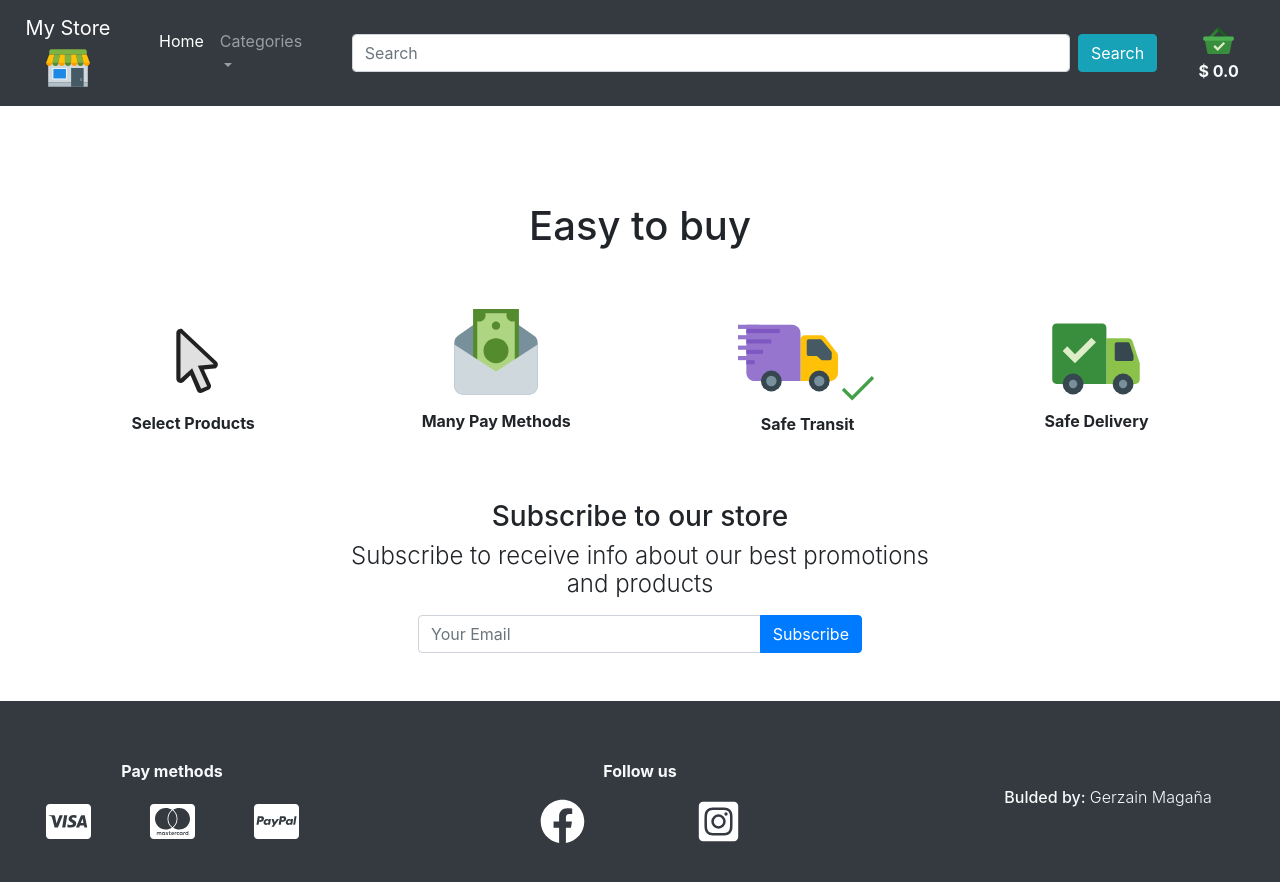
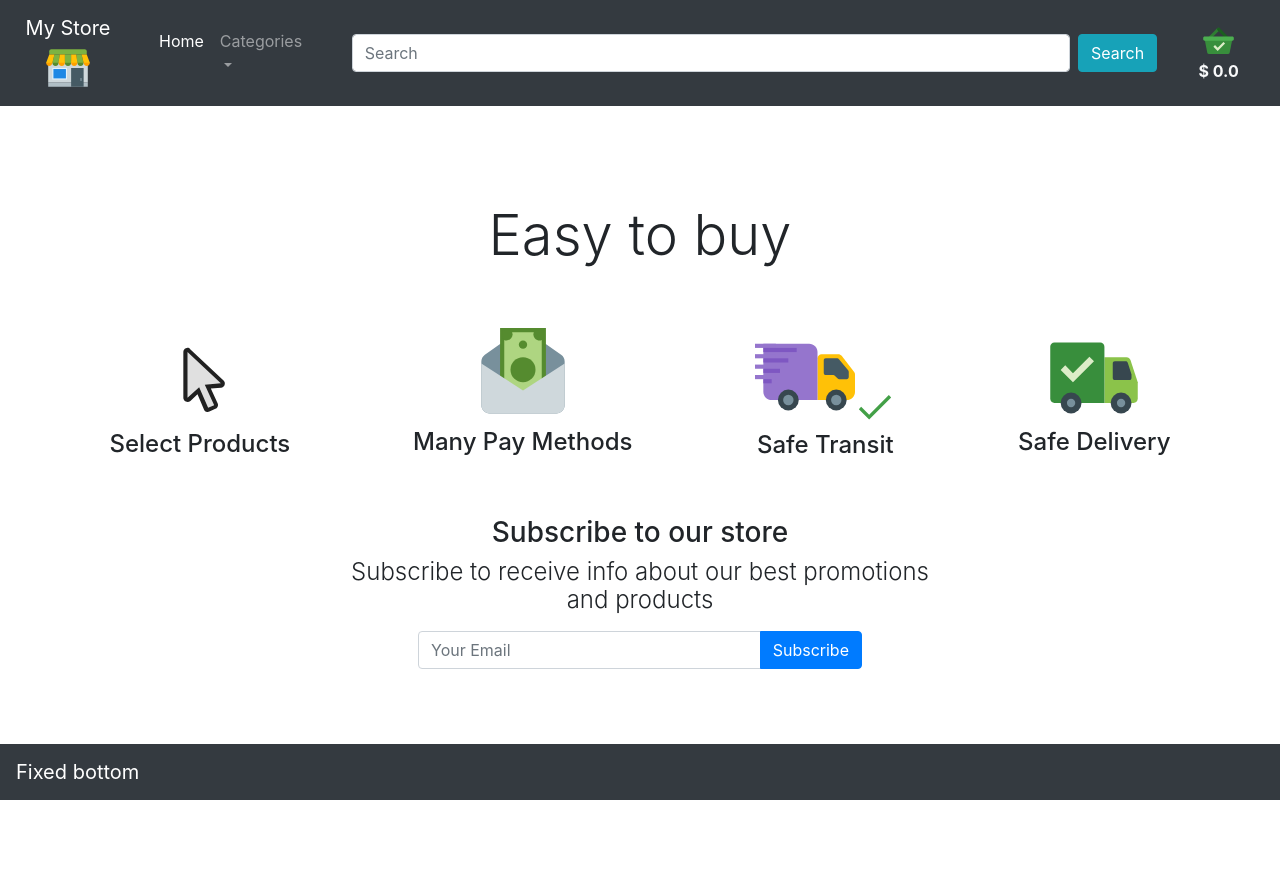
Before and after one commit to vmagana3/ecommerceredux, a React (Create React App) app: page / in a window 1280 px wide. Shown: the top 882 px of the page. After the commit the page ends 800 px from the top, so only its background shows below. Built offline with nearby package versions, Linux system fonts and the light colour scheme.

Commit message:
Redux and saga configured

```diff
--- a/package.json
+++ b/package.json
@@ -13,6 +13,7 @@
     "react-router-dom": "^6.3.0",
     "react-scripts": "5.0.1",
     "redux": "^4.2.0",
+    "redux-saga": "^1.1.3",
     "web-vitals": "^2.1.4"
   },
   "scripts": {
--- a/src/App.js
+++ b/src/App.js
@@ -1,9 +1,15 @@
+//Redux
+import { Provider } from "react-redux";
+//Store
+import store from "./Redux/store";
 //Components
 import Main from "./Route/Main";
 
 function App() {
   return (
-    <Main/>
+    <Provider store={store}>
+      <Main/>
+    </Provider>
   );
 }
 
--- a/src/Components/Footer.jsx
+++ b/src/Components/Footer.jsx
@@ -1,29 +1,8 @@
 import {FaCcVisa, FaCcMastercard, FaCcPaypal, FaFacebook, FaInstagramSquare } from 'react-icons/fa';
 export default function Footer(){
     return(
-        <nav className="navbar navbar-dark bg-dark d-flex justify-content-evenly text-light" style={{minHeight:'25vh'}}>
-
-            <div className="w-25 d-flex flex-column justify-content-center align-items-center">
-                <p className='font-weight-bold'>Pay methods</p>
-                <div className='d-flex justify-content-around w-100'>
-                    <FaCcVisa color='white' size={45}/>
-                    <FaCcMastercard  color='white' size={45}/>
-                    <FaCcPaypal  color='white' size={45}/>
-                </div>
-            </div>
-
-            <div className="d-flex flex-column justify-content-center align-items-center w-25">
-                <p className='font-weight-bold'>Follow us</p>
-                <div className='d-flex justify-content-around w-100'>
-                    <FaFacebook color='white' size={45}/>
-                    <FaInstagramSquare  color='white' size={45}/>
-                </div>
-            </div>
-
-
-            <div className="w-25 d-flex flex-column justify-content-center align-items-center">
-                <h6>Bulded by: <span className='font-weight-light'>Gerzain Magaña</span></h6>
-            </div>
+        <nav class="navbar fixed-bottom navbar-dark bg-dark">
+            <a class="navbar-brand" href="#">Fixed bottom</a>
         </nav>
     );
 };
--- a/src/Components/Home/HowTo.jsx
+++ b/src/Components/Home/HowTo.jsx
@@ -4,18 +4,18 @@ export default function HowTo(){
         <div className="d-flex flex-column justify-content-center align-items-center w-100 mt-5">
 
             <div className='mb-5'>
-                <h1>Easy to buy</h1>
+                <h1 className='display-4'>Easy to buy</h1>
             </div>
 
             <div className='d-flex justify-content-around w-100 font-weight-bold'>
                 <div className="d-flex flex-column align-items-center justify-content-around">
                     <FcCursor size={100}/>
-                    <p>Select Products</p>
+                    <h4>Select Products</h4>
                 </div>
 
                 <div className="d-flex flex-column align-items-center justify-content-center">
                     <FcMoneyTransfer size={100}/>
-                    <p>Many Pay Methods</p>
+                    <h4>Many Pay Methods</h4>
                 </div>
 
                 <div className="d-flex flex-column align-items-center justify-content-center">
@@ -23,12 +23,12 @@ export default function HowTo(){
                         <FcInTransit size={100}/>
                         <FcCheckmark size={40}/>
                     </div>
-                    <p>Safe Transit</p>
+                    <h4>Safe Transit</h4>
                 </div>
 
                 <div className="d-flex flex-column align-items-center justify-content-center">
                     <FcShipped size={100}/>
-                    <p>Safe Delivery</p>
+                    <h4>Safe Delivery</h4>
                 </div>
             </div>
         </div>
--- /dev/null
+++ b/src/Redux/actions.js
@@ -0,0 +1,25 @@
+import {TYPE} from './types';
+
+export default{
+    //Product actions
+    getApiProducts: (payload)=>({
+        type: TYPE.SAGA_GET_PRODUCTS,
+        payload
+    }),
+
+    setProducts: (payload)=>({
+        type:TYPE.SET_PRODUCTS,
+        payload
+    }),
+
+    //Categories actions
+    getApiProducts: (payload)=>({
+        type: TYPE.SAGA_GET_PRODUCTS,
+        payload,
+    }),
+
+    setCategores: (payload)=>({
+        type:TYPE.SAGA_GET_PRODUCTS,
+        payload,
+    })
+};
--- /dev/null
+++ b/src/Redux/rootReducer.js
@@ -0,0 +1,42 @@
+import {TYPE} from './types';
+
+const INITIAL_STATE = {
+    products:[],
+    loadingProducts:false,
+
+    categories:[],
+    loadingCategories:false,
+
+};
+
+const globalState = (state = INITIAL_STATE, {type, payload})=>{
+    switch(type){
+        case TYPE.SAGA_GET_PRODUCTS:
+            return{
+                ...state,
+                loadingProducts: true,
+                products: payload,
+            };
+
+        case TYPE.SET_PRODUCTS:
+            return{
+                ...state,
+                loadingProducts: false
+            }
+
+        case TYPE.SAGA_GET_CATEGORIES:
+            return{
+                ...state,
+                loadingCategories: true,
+                categories:payload,
+            }
+
+        case TYPE.SET_CATEGORIES:
+            return{
+                ...state,
+                loadingCategories: false
+            }
+    }
+};
+
+export default globalState;
--- /dev/null
+++ b/src/Redux/saga/getProducts.js
@@ -0,0 +1,6 @@
+import {call, put} from 'redux-saga/effects';
+import actions from '../actions';
+
+export default function* handleGetProducts(payload){
+    return "Getting products";
+}
--- /dev/null
+++ b/src/Redux/saga/index.js
@@ -0,0 +1,13 @@
+import { TYPE } from '../types';
+import {takeLatest, put, take, all} from 'redux-saga/effects';
+import getProducts from './getProducts';
+
+function* GetProductList(){
+    yield takeLatest(TYPE.SAGA_GET_PRODUCTS, getProducts)
+}
+
+export default function* rootSaga(){
+    yield all([
+        GetProductList(),
+    ])
+}
--- /dev/null
+++ b/src/Redux/store.js
@@ -0,0 +1,17 @@
+import {createStore, compose, applyMiddleware} from 'redux';
+import createSagaMiddleware from 'redux-saga';
+import reducers from './rootReducer';
+import rootSaga from './saga';
+
+const saga = createSagaMiddleware();
+
+const composeEnhancers =
+  (typeof window !== "undefined" &&
+    window.__REDUX_DEVTOOLS_EXTENSION_COMPOSE__) ||
+  compose;
+
+  const store = createStore(reducers, composeEnhancers(applyMiddleware(...[saga])));
+
+  saga.run(rootSaga);
+
+  export default store;
--- /dev/null
+++ b/src/Redux/types.js
@@ -0,0 +1,9 @@
+export const TYPE = {
+    //PRODUCTS
+    SAGA_GET_PRODUCTS:'SAGA_GET_PRODUCTS',
+    SET_PRODUCTS:'SET_PRODUCTS',
+
+    //CATEGORIES
+    SAGA_GET_CATEGORIES:'SAGA_GET_CATEGORIES',
+    SET_CATEGORIES:'SET_CATEGORIES',
+};
```
Also changed, not shown: src/Redux/saga/getCategories.js (added), 1 other file (tests, documents, lock files or other folders).
